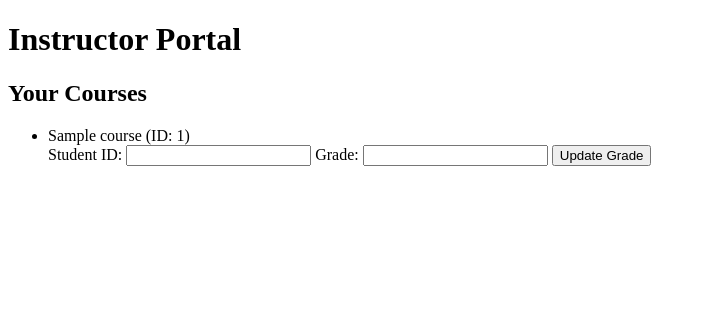
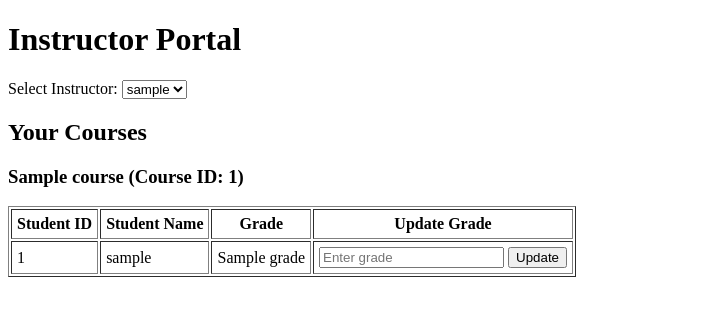
Before and after one commit to AsadNaqvi360/DatabaseProject, a Flask app: template templates/instructor.html in a window 1280 px wide. Shown: the part 46-362 px from the top of the page, without its empty margins (0-706 px from the left). Run offline with Flask 3, Linux system fonts and the light colour scheme; the template is opened without the code that fills it: most values are stand-ins (such as "Sample title", 1, 10 or a date in 2020).

Commit message:
instructor fix

```diff
--- a/app.py
+++ b/app.py
@@ -67,13 +67,34 @@ def student_view():
         selected_student_id=selected_student_id
     )
 
-# ----- INSTRUCTOR VIEW -----
+# ----- INSTRUCTOR VIEW WITH SIMULATION + STUDENTS -----
 @app.route('/instructor', methods=['GET'])
 def instructor_view():
-    instructor_id = 2  # Simulated instructor
-    cursor.execute("SELECT * FROM courses WHERE InstructorID = %s", (instructor_id,))
+    # All instructors for dropdown
+    cursor.execute("SELECT id, username FROM users WHERE role = 'instructor'")
+    instructors = cursor.fetchall()
+    selected_id = request.args.get('instructor_id', default=instructors[0]['id'], type=int)
+
+    # Courses taught by this instructor
+    cursor.execute("SELECT * FROM courses WHERE InstructorID = %s", (selected_id,))
     courses = cursor.fetchall()
-    return render_template('instructor.html', courses=courses)
+
+    # For each course, fetch students + their grades
+    for course in courses:
+        cursor.execute("""
+            SELECT u.id, u.username, g.Grade
+            FROM classschedules cs
+            JOIN users u ON cs.StudentID = u.id
+            LEFT JOIN grades g ON g.StudentID = u.id AND g.CourseID = %s
+            WHERE cs.CourseID = %s
+        """, (course['CourseID'], course['CourseID']))
+        course['students'] = cursor.fetchall()
+
+    return render_template('instructor.html',
+        courses=courses,
+        instructors=instructors,
+        selected_id=selected_id
+    )
 
 @app.route('/update_grade/<int:course_id>', methods=['POST'])
 def update_grade(course_id):
@@ -127,7 +148,7 @@ def add_instructor():
     flash('Instructor added successfully.')
     return redirect(url_for('admin_panel'))
 
-# Placeholders
+# Optional placeholders
 @app.route('/edit_course/<int:course_id>')
 def edit_course(course_id):
     return f"Edit functionality for Course ID {course_id} coming soon."
--- a/templates/instructor.html
+++ b/templates/instructor.html
@@ -7,21 +7,47 @@
     {% include 'navbar.html' %}
     <h1>Instructor Portal</h1>
 
+    <!-- Instructor simulation dropdown -->
+    <form method="get" action="{{ url_for('instructor_view') }}">
+        <label for="instructor_id">Select Instructor:</label>
+        <select name="instructor_id" id="instructor_id" onchange="this.form.submit()">
+            {% for instructor in instructors %}
+                <option value="{{ instructor.id }}" {% if instructor.id == selected_id %}selected{% endif %}>
+                    {{ instructor.username }}
+                </option>
+            {% endfor %}
+        </select>
+    </form>
+
     <h2>Your Courses</h2>
-    <ul>
-        {% for course in courses %}
-            <li>
-                {{ course.CourseName }} (ID: {{ course.CourseID }})
-                <form method="post" action="{{ url_for('update_grade', course_id=course.CourseID) }}">
-                    <input type="hidden" name="course_id" value="{{ course.CourseID }}">
-                    <label>Student ID:</label>
-                    <input type="number" name="student_id" required>
-                    <label>Grade:</label>
-                    <input type="text" name="grade" required>
-                    <input type="submit" value="Update Grade">
-                </form>
-            </li>
-        {% endfor %}
-    </ul>
+    {% for course in courses %}
+        <h3>{{ course.CourseName }} (Course ID: {{ course.CourseID }})</h3>
+        {% if course.students %}
+            <table border="1" cellpadding="5">
+                <tr>
+                    <th>Student ID</th>
+                    <th>Student Name</th>
+                    <th>Grade</th>
+                    <th>Update Grade</th>
+                </tr>
+                {% for student in course.students %}
+                <tr>
+                    <td>{{ student.id }}</td>
+                    <td>{{ student.username }}</td>
+                    <td>{{ student.Grade or 'N/A' }}</td>
+                    <td>
+                        <form method="post" action="{{ url_for('update_grade', course_id=course.CourseID) }}">
+                            <input type="hidden" name="student_id" value="{{ student.id }}">
+                            <input type="text" name="grade" placeholder="Enter grade" required>
+                            <input type="submit" value="Update">
+                        </form>
+                    </td>
+                </tr>
+                {% endfor %}
+            </table>
+        {% else %}
+            <p><i>No students enrolled in this course.</i></p>
+        {% endif %}
+    {% endfor %}
 </body>
 </html>
```
